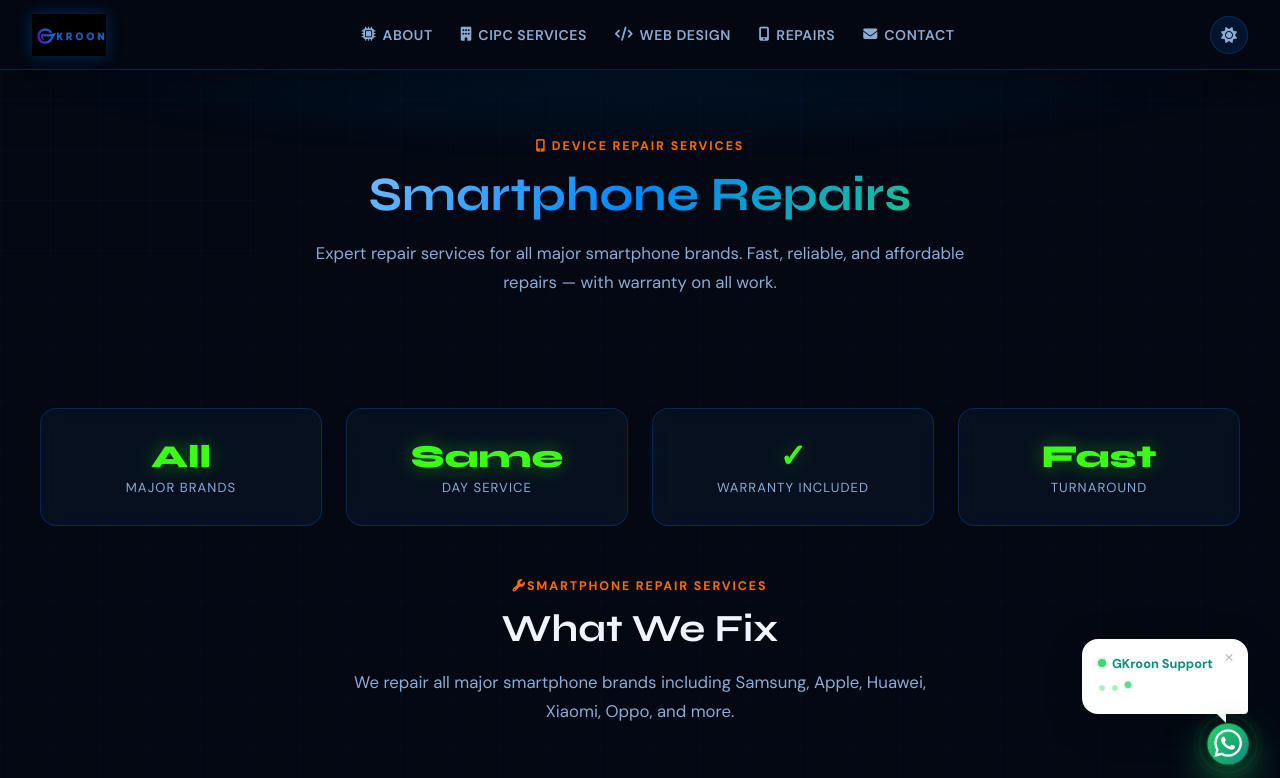
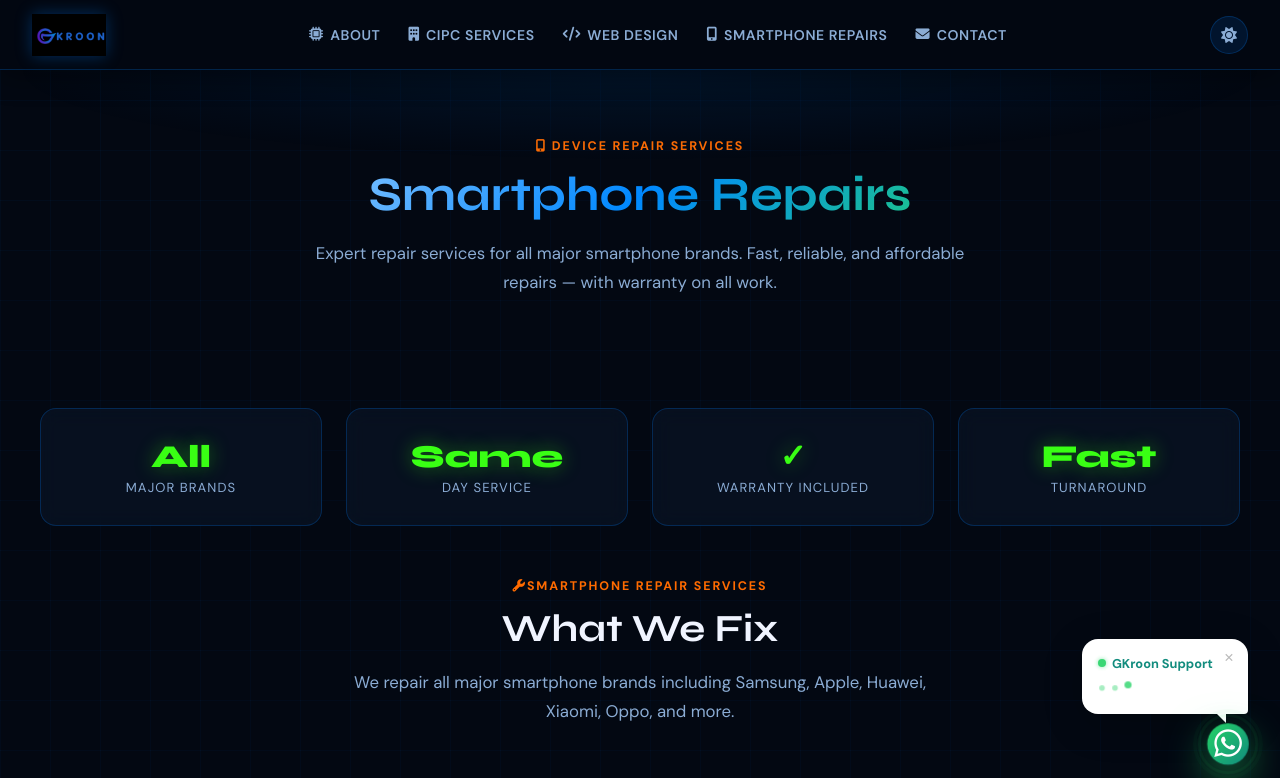
Before and after one commit to G-Kroon/GKroon, a website: page smartphone-repairs.html in a window 1280 px wide. Shown: the top 778 px of the page. Drawn offline with Linux system fonts and the light colour scheme.

Commit message:
Update link text for smartphone repairs
Signed-off-by: Jonathan Peters <jonathanpeters051@gmail.com>

```diff
--- a/smartphone-repairs.html
+++ b/smartphone-repairs.html
@@ -43,7 +43,7 @@
       </ul>
     </li>-->
     <li><a href="web-design.html"><i class="fas fa-code"></i> Web Design</a></li>
-    <li><a href="smartphone-repairs.html"><i class="fas fa-mobile-alt"></i> Repairs</a></li>
+    <li><a href="smartphone-repairs.html"><i class="fas fa-mobile-alt"></i>Smartphone Repairs</a></li>
     <li><a href="https://g-kroon.github.io/Contact-Us/" target="_blank"><i class="fas fa-envelope"></i> Contact</a></li>
     <!--<li><a href="https://gkroon.fastinternet.cc/auth/login" target="_blank"><i class="fas fa-lock"></i> Client Login</a></li>-->
   </ul>
```
